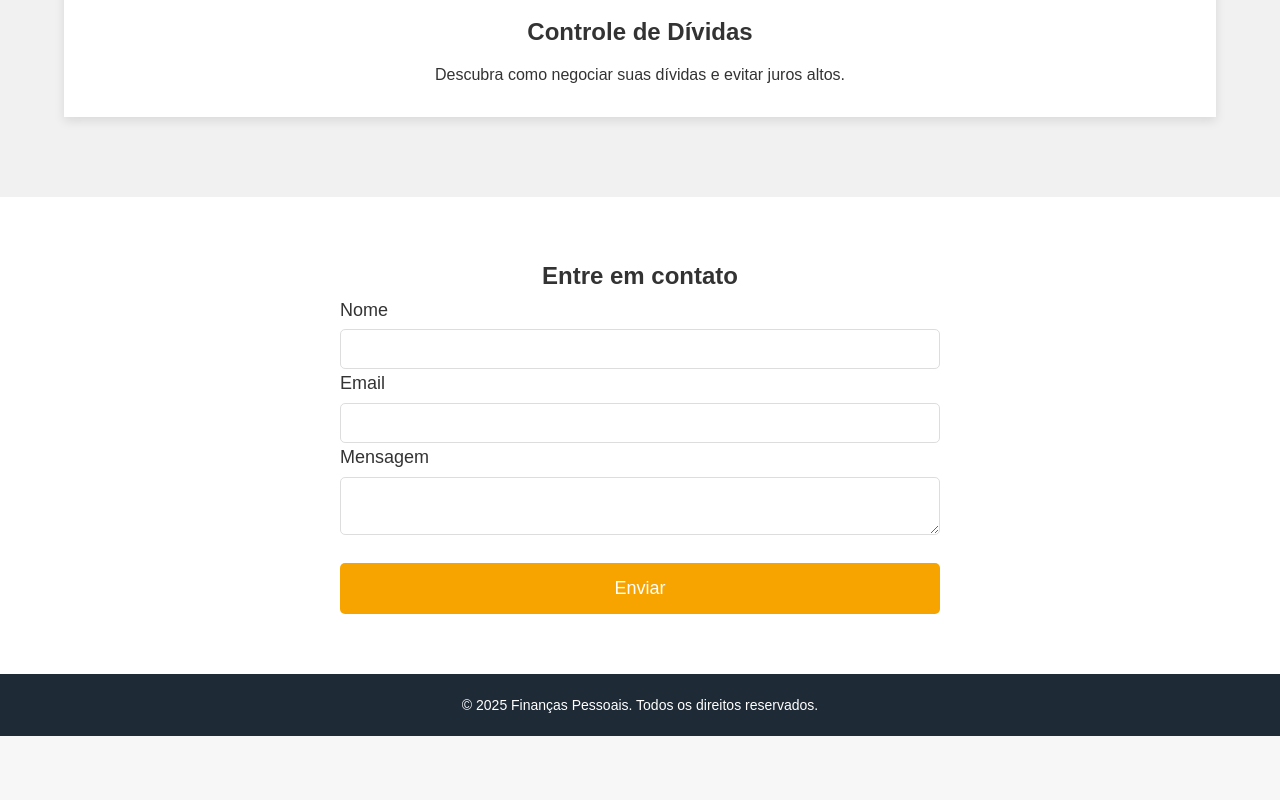
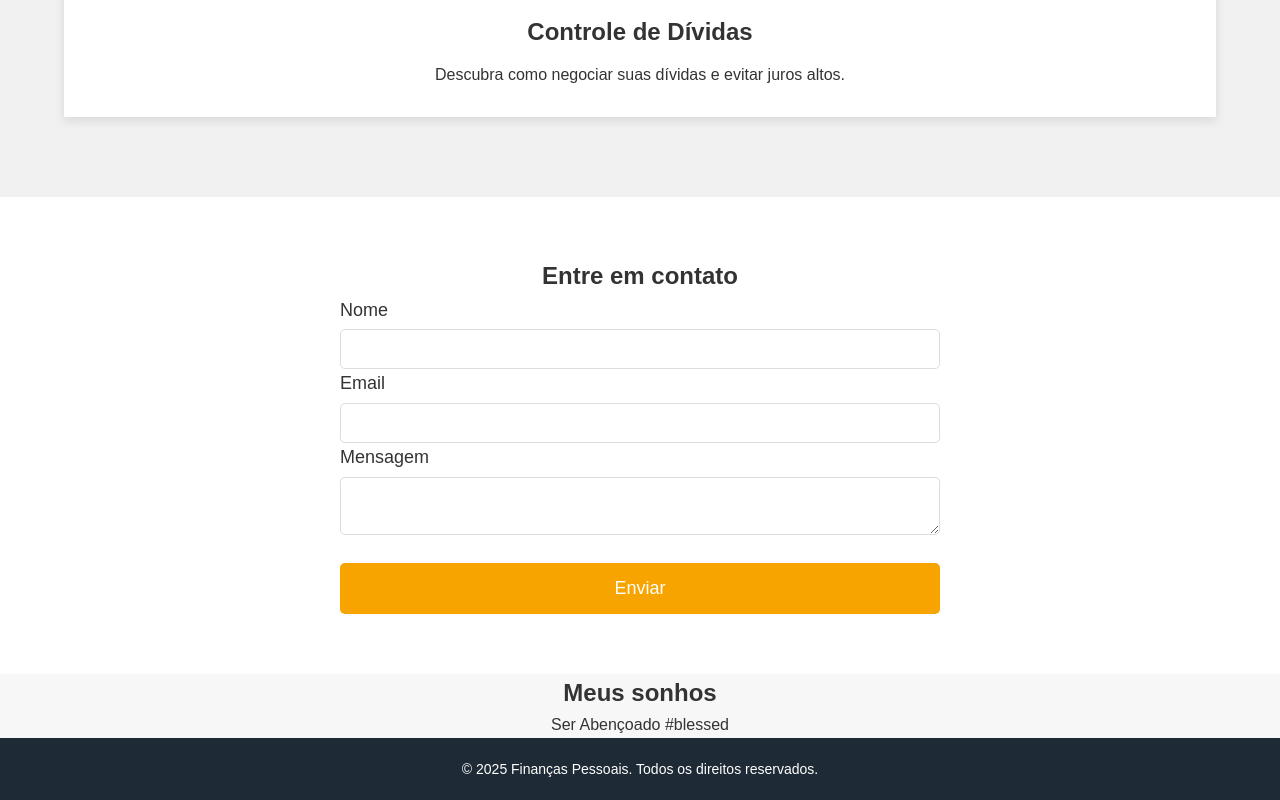
Before and after one commit to muriloburato/engsoftmanha, a plain HTML site: page index.html in a window 1280 px wide. Shown: the part 1111-1911 px from the top of the page. Before the commit the page ends 1847 px from the top, so only its background shows below. Drawn offline with Linux system fonts and the light colour scheme.

Commit message:
styles: add sonhos

```diff
--- a/index.html
+++ b/index.html
@@ -17,6 +17,7 @@
                     <li><a href="#sobre">Sobre</a></li>
                     <li><a href="#dicas">Dicas</a></li>
                     <li><a href="#contato">Contato</a></li>
+                    <li><a href="#sonhos">Sonhos</a></li>
                 </ul>
             </nav>
         </div>
@@ -70,6 +71,13 @@
         </div>
     </section>
 
+    <section id="Sonhos" class="dreams">
+        <div class="container">
+            <h2>Meus sonhos</h2>
+            <p>Ser Abençoado #blessed</p>
+        </div>
+    </section>
+
     <footer>
         <div class="container">
             <p>&copy; 2025 Finanças Pessoais. Todos os direitos reservados.</p>
--- a/style.css
+++ b/style.css
@@ -161,6 +161,9 @@ nav ul li a:hover {
 .contact form button:hover {
     background-color: #e07b00;
 }
+.dreams{
+    text-align: center;
+}
 
 /* Rodapé */
 footer {
```
